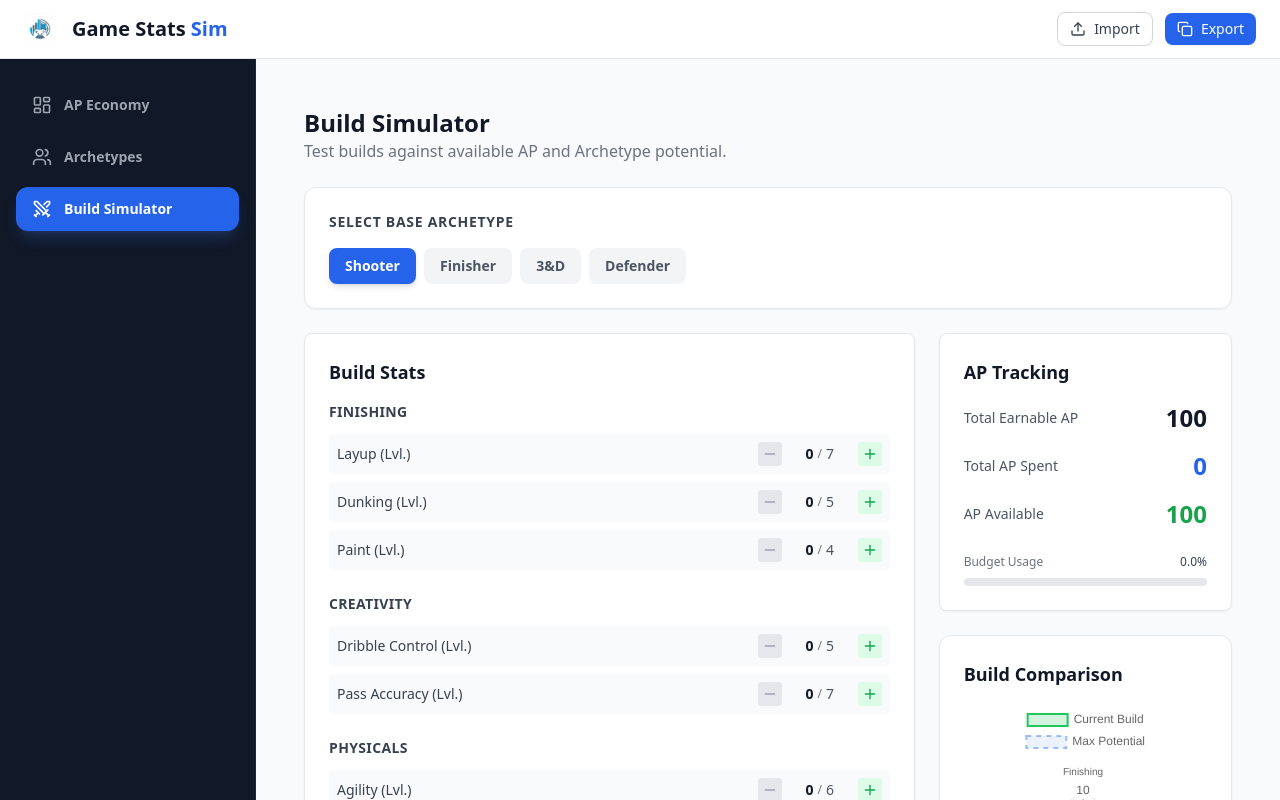
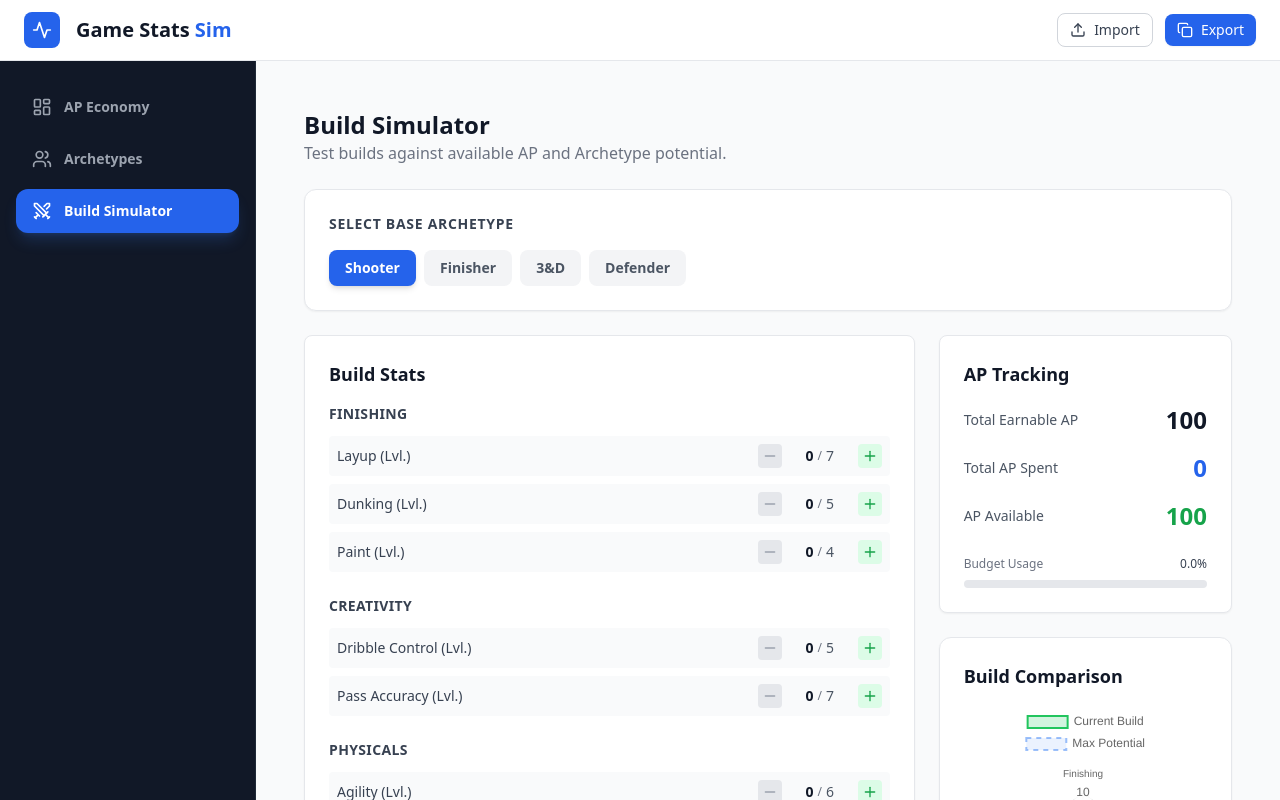
Before and after one commit to papanouel/game-stats-sim, a React (Vite) app: page / in a window 1280 px wide. Built offline with nearby package versions, Linux system fonts and the light colour scheme.

Commit message:
feat: replace custom logo with Lucide icon and update project description

```diff
--- a/src/components/TopBar.tsx
+++ b/src/components/TopBar.tsx
@@ -1,6 +1,5 @@
 import { useState } from 'react';
-import { Upload, Copy, Check, Info } from 'lucide-react';
-import logo from '../assets/icon.png';
+import { Upload, Copy, Check, Info, Activity } from 'lucide-react';
 import { ArchetypeCaps, ArchetypeName, BuildState, EconomySettings } from '../types';
 
 interface SaveData {
@@ -58,7 +57,9 @@ export default function TopBar({ data, onImport }: TopBarProps) {
         <div className="sticky top-0 z-10 bg-white border-b border-gray-200">
             <div className="px-6 py-3 flex items-center justify-between">
                 <div className="flex items-center gap-4">
-                    <img src={logo} width="32" height="32" alt="Logo" />
+                    <div className="p-2 bg-blue-600 rounded-lg text-white">
+                        <Activity size={20} />
+                    </div>
                     <h1 className="text-xl font-bold text-gray-900 hidden md:block">
                         Game Stats <span className="text-blue-600">Sim</span>
                     </h1>
```
